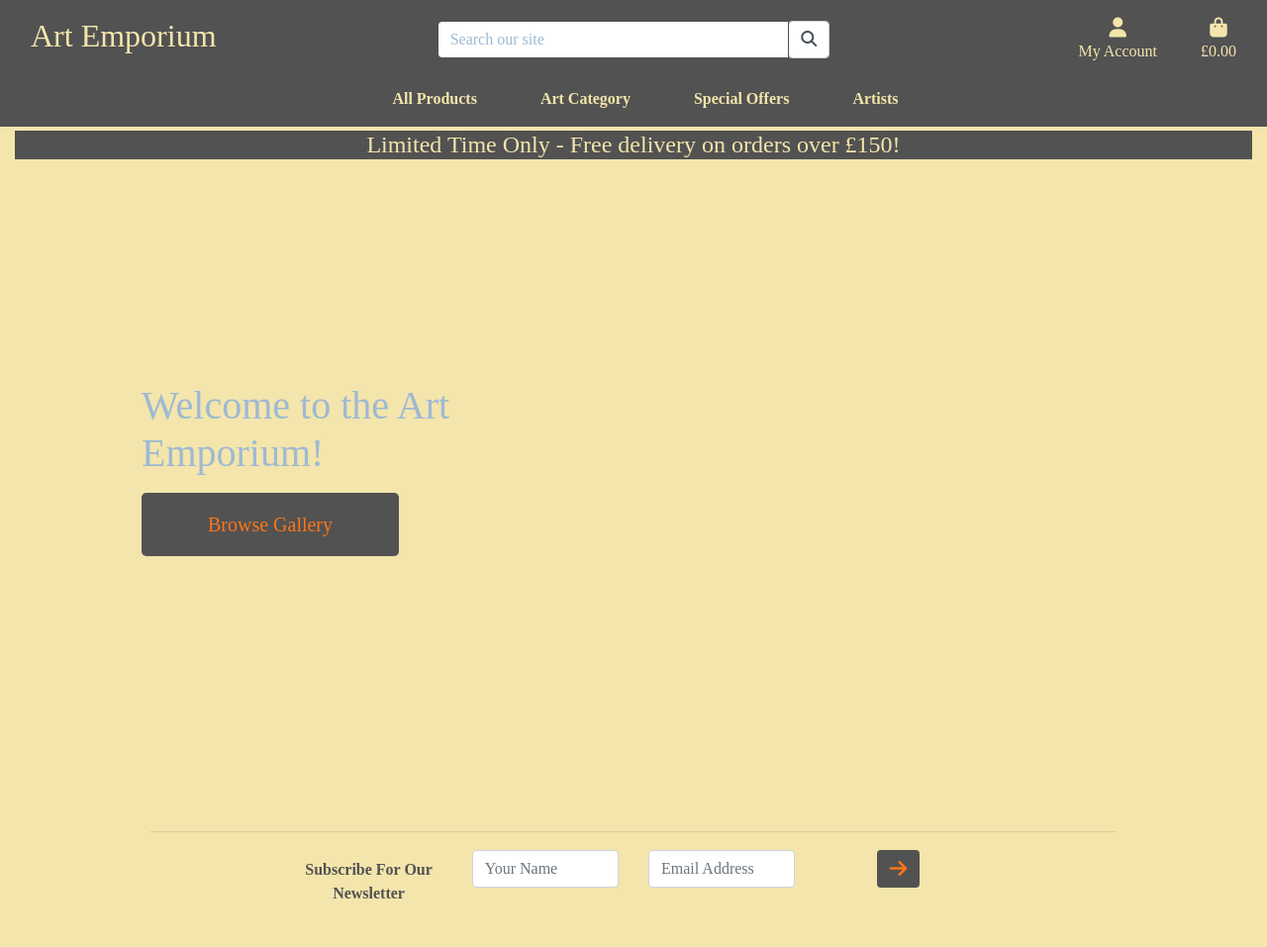
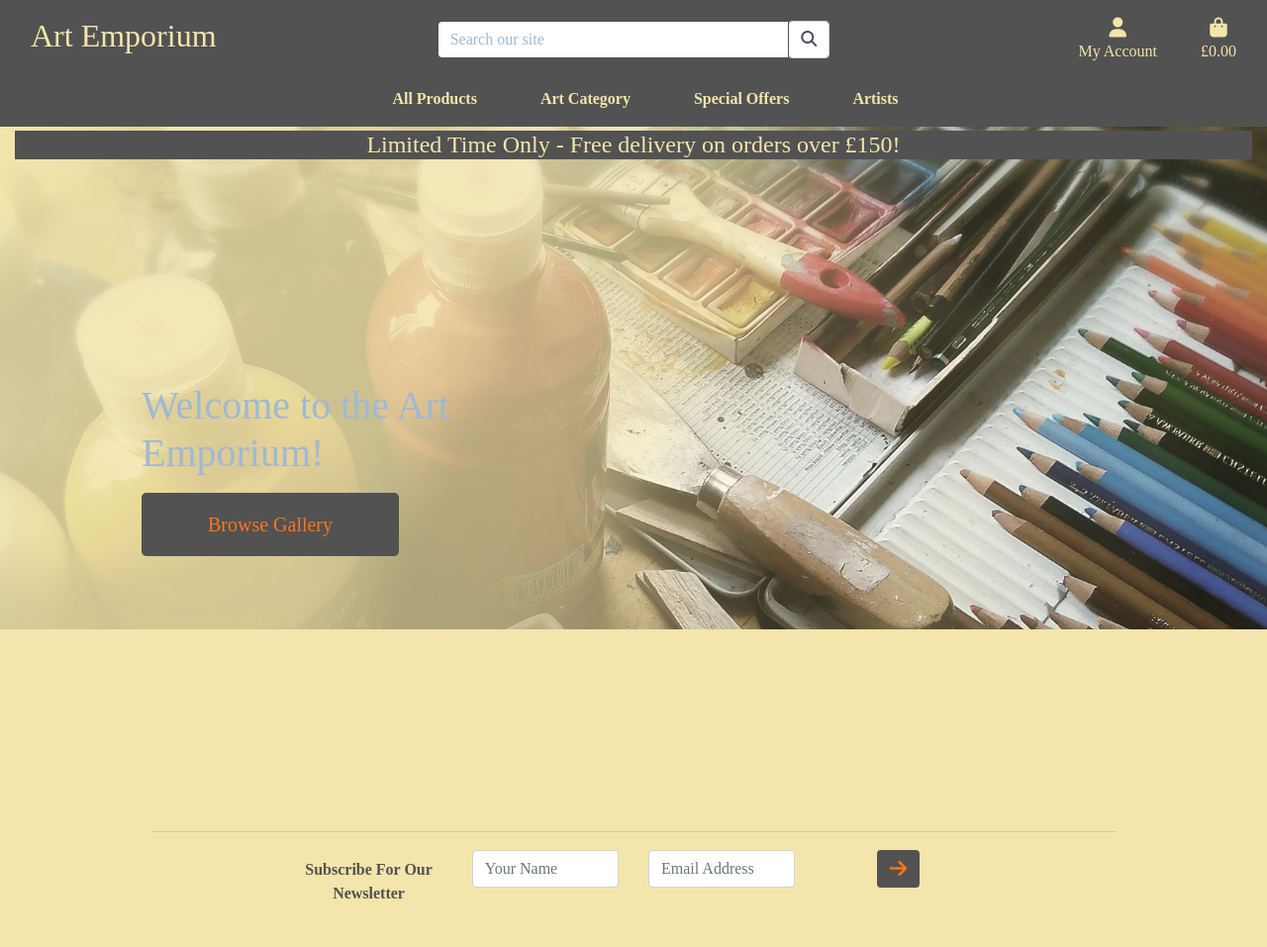
Before and after one commit to Ad-White/art_emporium, a Django app: page / in a window 1280 px wide. Shown: the whole page at 99% size. Run offline with Django 3.2, Linux system fonts and the light colour scheme; some libraries are stand-ins or nearby versions; some web fonts are replaced.

Commit message:
Update favicon

```diff
--- a/static/css/base.css
+++ b/static/css/base.css
@@ -6,8 +6,8 @@ html {
 
 /* styling for the body */
 body {
-    /* background: url('/media/art_emporium_hero_image.png') no-repeat center center fixed;
-    background-size: cover; */
+    background: url('/media/art_emporium_hero_image.png') no-repeat center center fixed;
+    background-size: cover;
     height: calc(100vh - 164px);
     font-family: 'basic';
     background-color: #F3E5AB;
--- a/templates/base.html
+++ b/templates/base.html
@@ -12,7 +12,7 @@
     {% endblock %}
 
     {% block extra_meta %}
-    <link rel="icon" type="image/x-icon" href="{% static 'art_emporium_favicon.png' %}">
+    <link rel="icon" type="image/x-icon" href="{% static 'favicon.ico' %}">
     {% endblock %}
 
     {% block corecss %}
```
Also changed, not shown: media/kingsley_vale_cl.jpg (deleted), media/kingsley_vale_hn7sX2j.jpg (deleted), static/favicon.ico (renamed from static/art_emporium_favicon.png).
